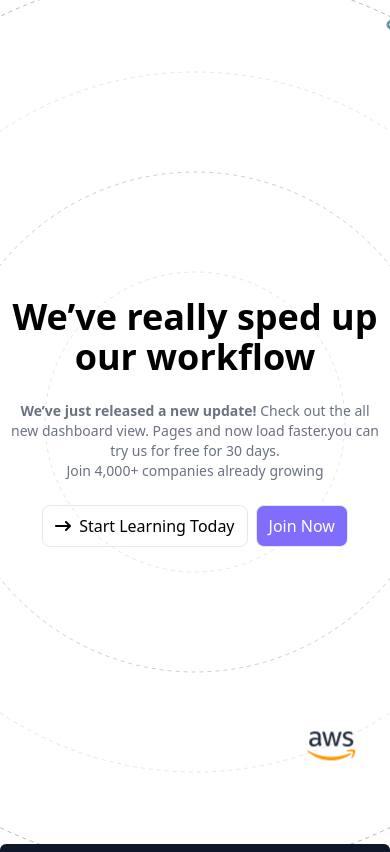
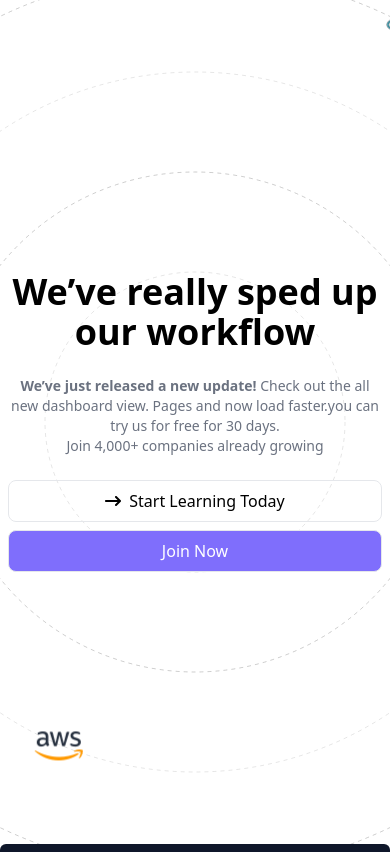
Before and after one commit to Zihadx/skills-syntax, a React (Vite) app: page / in a window 390 px wide. Shown: the top 852 px of the page. Built offline with nearby package versions, Linux system fonts and the light colour scheme.

Commit message:
fixed some issues

```diff
--- a/src/ui/Home/Hero/Hero.jsx
+++ b/src/ui/Home/Hero/Hero.jsx
@@ -60,7 +60,7 @@ const Hero = () => {
       <p className="w-full md:w-3/4 mx-auto text-sm text-gray-500"> <span className="font-semibold">We’ve just released a new update!</span> Check out the all new dashboard view. Pages and now load faster.you can try us for free for 30 days.
       <br /> Join 4,000+ companies already growing</p>
 
-      <div className="flex justify-center mx-auto gap-2">
+      <div className="flex flex-col md:flex-row justify-center mx-auto gap-2">
         <button className="flex justify-center items-center  gap-2 font-medium border px-3 py-2 rounded-lg"> <FaArrowRightLong/> Start Learning Today</button>
 
         <button className="font-medium border px-3 py-2 rounded-lg bg-[#7F6EFC] text-white"> Join Now</button>
@@ -97,13 +97,14 @@ const Hero = () => {
         radius={350}
         duration={22}
         delay={15}
+        reverse
 
       >
         <Icons.awsIcon />
       </OrbitingCircles>
       <OrbitingCircles
         className="h-[50px] w-[50px] border-none bg-transparent"
-        radius={450}
+        radius={550}
         duration={18}
         delay={20}
       >
```
